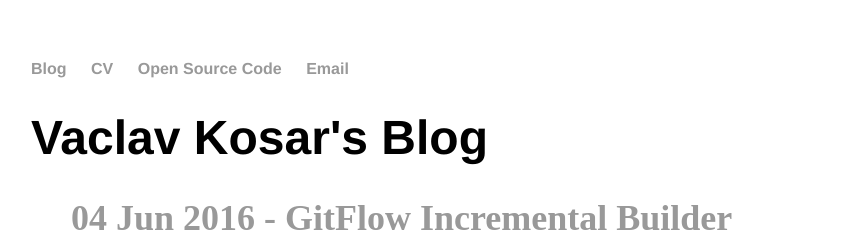
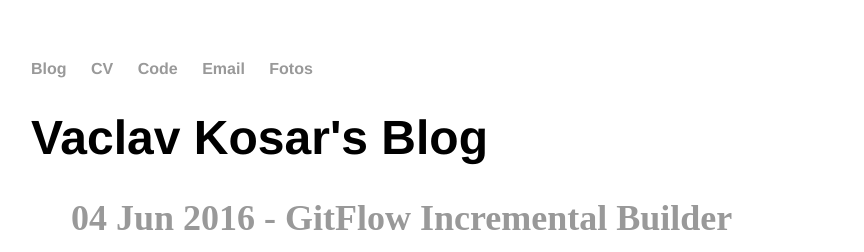
Before and after one commit to vackosar/vackosar.github.io, a Jekyll site: the page built from index.html, in a window 1280 px wide. Shown: the top 252 px of the page, without its empty margins (161-1025 px from the left). Built offline with Jekyll 4.4.1, drawn with Linux system fonts in a browser that asks for light colours.

Commit message:
Link fotos.

```diff
--- a/_layouts/default.html
+++ b/_layouts/default.html
@@ -9,8 +9,9 @@
     <ul>
         <li><a href="/">Blog</a></li>
         <li><a href="https://cz.linkedin.com/in/vaclav-kosar-47755863">CV</a></li>
-        <li><a href="https://github.com/vackosar">Open Source Code</a></li>
+        <li><a href="https://github.com/vackosar">Code</a></li>
         <li><a href="mailto:vackosar@gmail.com">Email</a></li>
+        <li><a href="https://www.facebook.com/media/set/?set=a.634961423347049.1073741827.100004995919188&type=3">Fotos</a></li>
     </ul>
 </nav>
 <div class="container">
```
